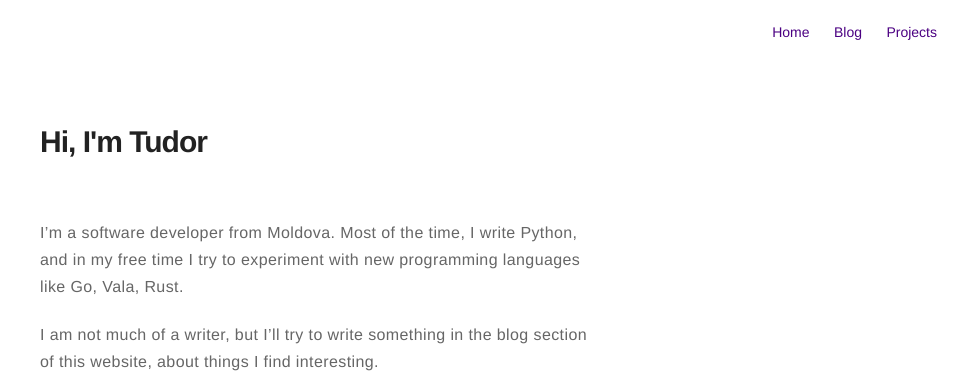
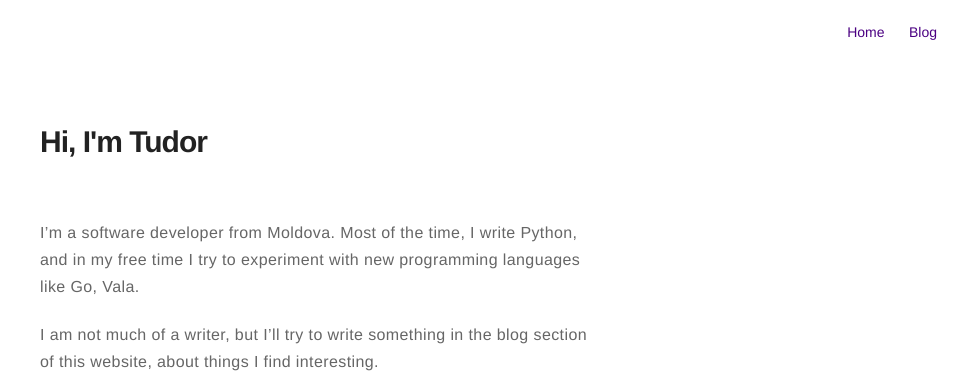
Before and after one commit to PlugaruT/PlugaruT.github.io, a Jekyll site: the page built from about.md, in a window 1280 px wide. Shown: the top 383 px of the page, without its empty margins (320-1280 px from the left). Built offline with Jekyll 4.4.1, drawn with Linux system fonts in a browser that asks for light colours; part of the change alters nothing that is shown.

Commit message:
small changes

```diff
--- a/_config.yml
+++ b/_config.yml
@@ -3,7 +3,7 @@ name: Tudor Plugaru
 bio: "Going forward, one line at a time."
 
 # twitter summary info
-description: A blog about technology and stuff related
+description: A blog about me and things interesting to me
 
 # if it's an external image, update below for true
 # better with square images
@@ -70,7 +70,7 @@ width: normal
 # paginate_path: "blog/:num/"
 
 # if you don't need projects, comment the *projects* configs below
-projects: true
+projects: false
 
 # if you don't need "about" or "blog", comment them out below
 about: true
--- a/about.md
+++ b/about.md
@@ -6,7 +6,7 @@ layout: page
 
 <h1 style="text-align:left">Hi, I'm Tudor</h1>
 
-I'm a software developer from Moldova. Most of the time, I write Python, and in my free time I try to experiment with new programming languages like Go, Vala, Rust.
+I'm a software developer from Moldova. Most of the time, I write Python, and in my free time I try to experiment with new programming languages like Go, Vala.
 
 I am not much of a writer, but I'll try to write something in the blog section of this website, about things I find interesting.
 
```
